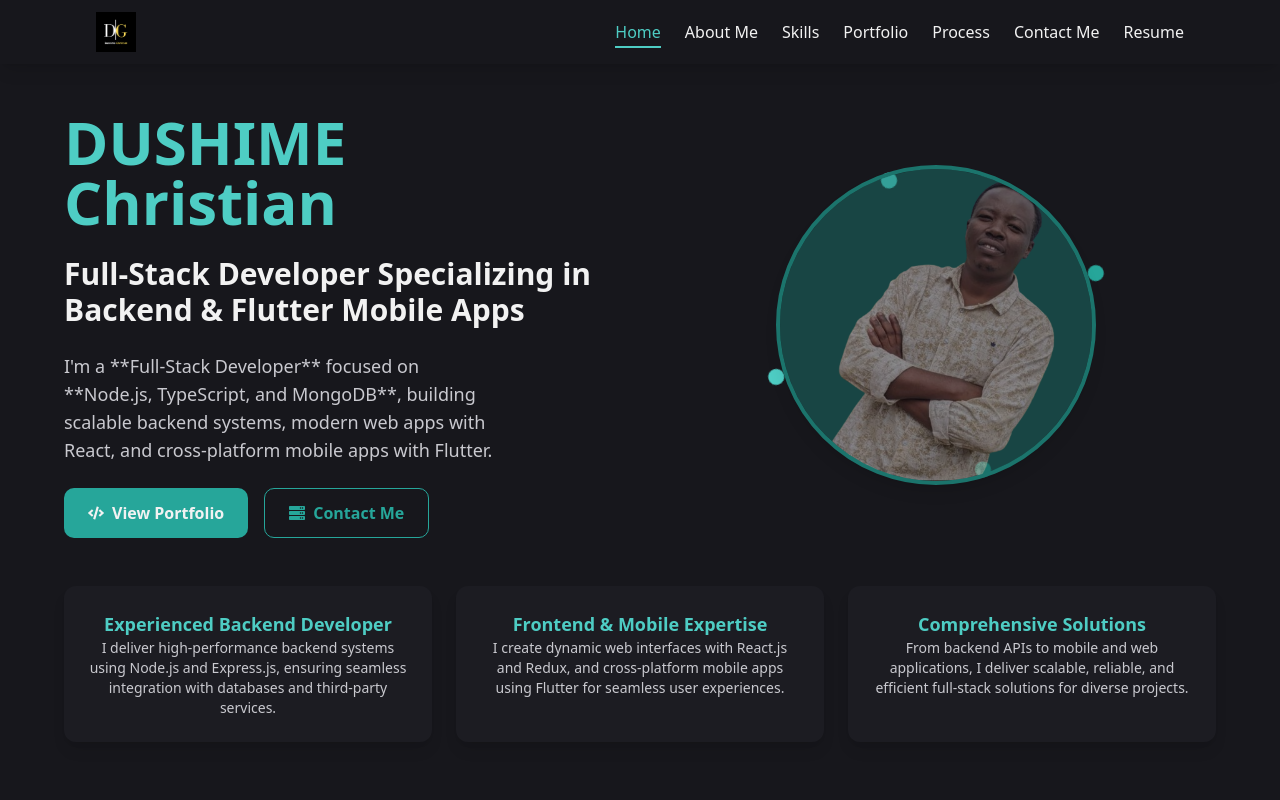
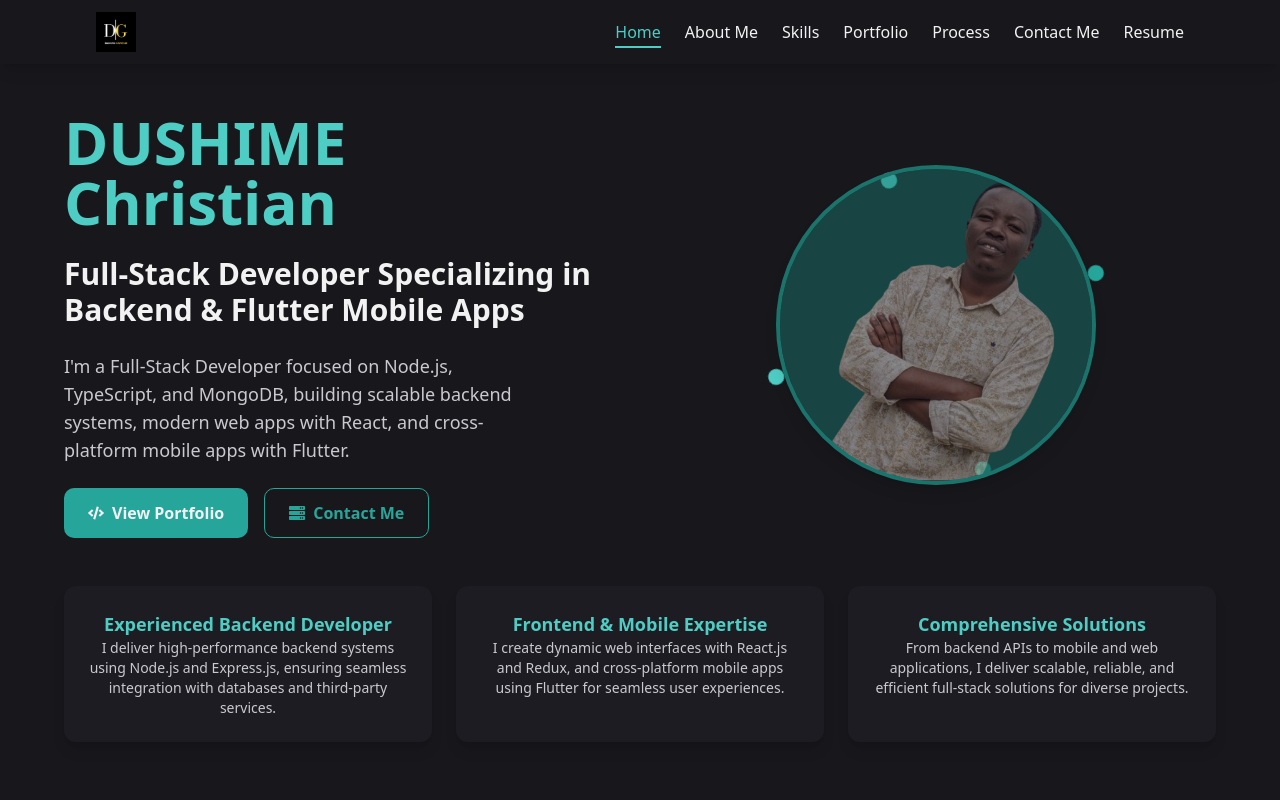
Before and after one commit to dushimec/dushime-portfolio, a React (Vite) app: page / in a window 1280 px wide. Shown: the top 800 px of the page. Built offline with nearby package versions, Linux system fonts and the light colour scheme.

Commit message:
home updates

```diff
--- a/src/Pages/Home/Home.jsx
+++ b/src/Pages/Home/Home.jsx
@@ -29,7 +29,7 @@ const Home = () => {
               Full-Stack Developer Specializing in Backend & Flutter Mobile Apps
             </p>
             <p className="text-sm sm:text-base md:text-lg text-muted-foreground max-w-md text-center md:text-left">
-              I'm a **Full-Stack Developer** focused on **Node.js, TypeScript, and MongoDB**, building scalable backend systems, modern web apps with React, and cross-platform mobile apps with Flutter.
+              I'm a Full-Stack Developer focused on Node.js, TypeScript, and MongoDB, building scalable backend systems, modern web apps with React, and cross-platform mobile apps with Flutter.
             </p>
             <div className="flex flex-col sm:flex-row justify-center md:justify-start gap-4 w-full">
               <Link
```
